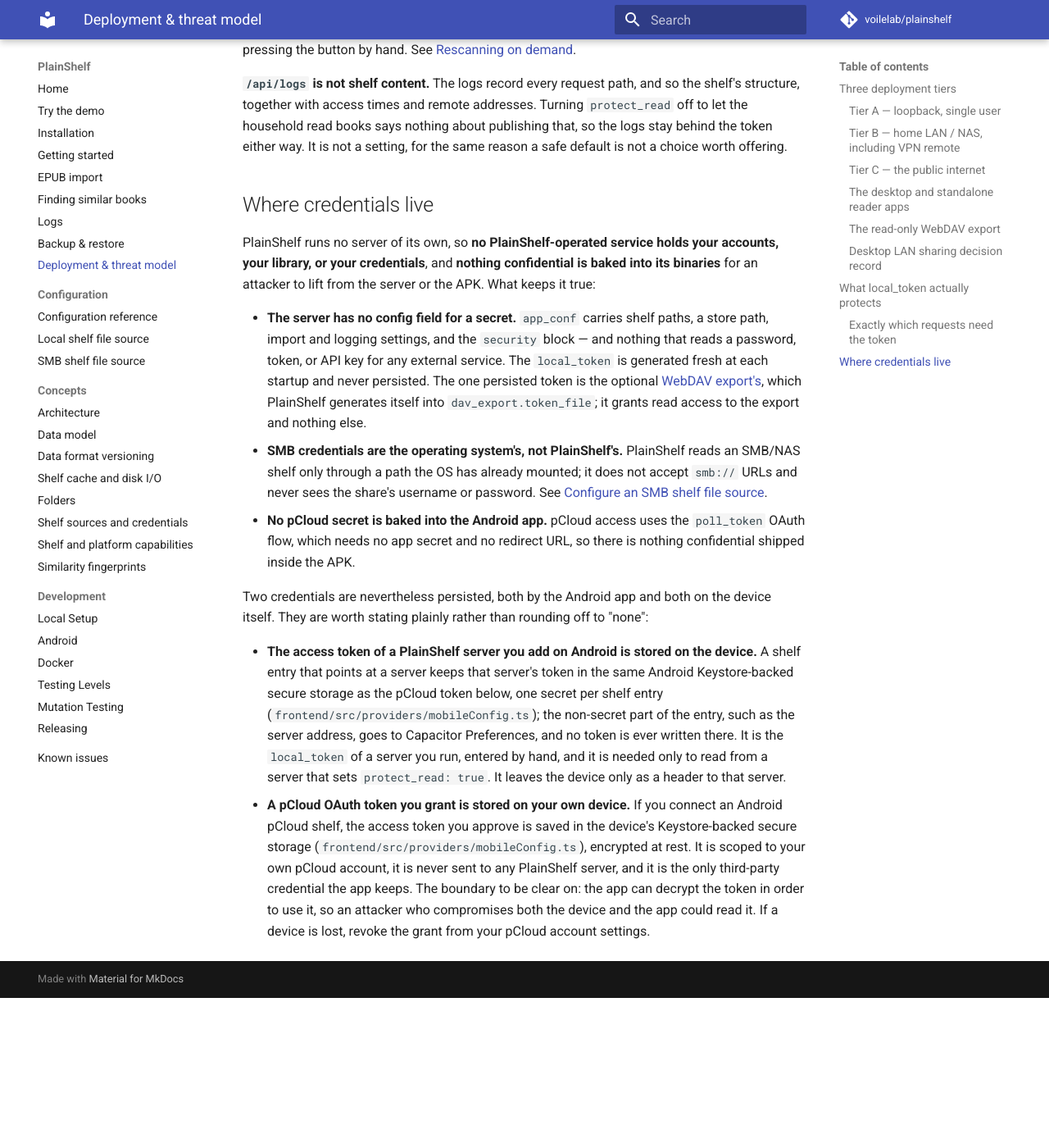
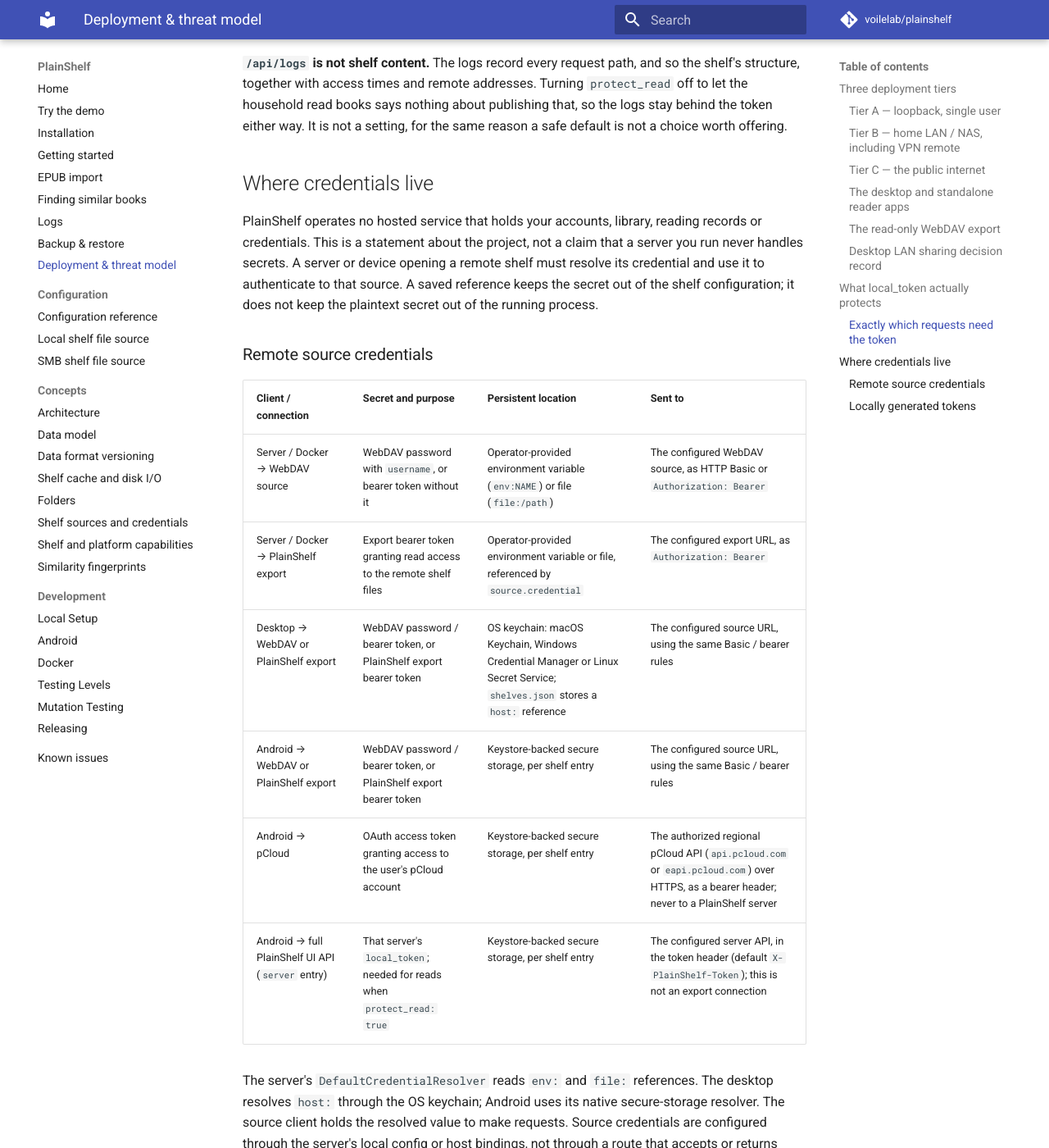
Before and after one commit to voilelab/plainshelf, an MkDocs documentation site: the page built from docs/deployment-and-threat-model.md, in a window 1280 px wide and 1400 px high, scrolled down 7018 px. Shown: the whole window at 82% size. Built offline with MkDocs 1.6.1 and Material for MkDocs 9.7.7, drawn with Linux system fonts in a browser that asks for light colours; comment, search, counter and statistics services are not loaded; before the commit the page ends 8235 px from its top, so only the background shows below that; some of the changed text lies outside the part shown.

Commit message:
Clarify where remote-source credentials are stored and sent (#792)
## 問題

README、部署威脅模型與 SECURITY.md 仍宣稱使用者自己的 server 不會持有憑證，部署頁也稱持久化憑證只有 Android
的兩種 token。現行 server/shelf_source.go 已解析 env/file，desktop/credentials.go
使用 OS keychain，Android 支援 WebDAV／PlainShelf source，這些敘述已過時。

## 改法

- 區分「PlainShelf 不營運保管使用者資料的 hosted service」與「使用者自己的 server／host
必須處理遠端來源秘密」，同步 README、SECURITY.md 與部署頁。
- 集中重寫 Where credentials live，以表格列出 server／Docker、desktop、Android 的
WebDAV password、export bearer token、pCloud OAuth token 與 full-API server
token：用途、保存位置及傳送目的地。
- 補清 Android secure storage 是用 Keystore key 加密 private
SharedPreferences；分享端 lan_share.token 是獨立本機檔案。來源秘密與 UI
local_token、server／desktop／Android export token 分開。
- 在 shelf-sources 與 configuration reference 連回同一份說明，避免重複維護。保留既有 backup
程序，不擴大備份功能範圍。

## 驗收

- server env/file resolver、desktop host resolver、Android
SecureStoragePlugin／mobileConfig、internal/davfs
Basic／bearer、internal/pcloud HTTPS bearer、mobile/lan_share.go 均靜態核對。
- 說明 reference 不代表程序不接觸明文秘密；列出 WebDAV HTTPS 與 PlainShelf LAN export HTTP
明文限制。
- 保留 local_token CSRF、desktop／reader process boundary 與 allowed_origins
取代語意；未改 security mode、CORS、登入、TLS 或秘密儲存實作。
- 核對 backup-and-restore 的 keychain 邊界，補清 host reference／shelf copy 不攜帶
secret store，export-token file 則是讀取秘密。

## 檢查

- `mkdocs build --strict --site-dir /workspace/work/docs-site-123`：通過。
- 六份核對文件的 102 個本機連結及產出 HTML anchor：通過。
- `git diff --check` 與完整 diff 回讀：通過。
- 本次五份文件變更；R2，無行為修改，未跑本機 Go／前端測試。
- 未執行平台 runtime／實機驗收，也沒有憑證外洩的 runtime 證據。

Release notes category: `internal`。

```diff
--- a/docs/deployment-and-threat-model.md
+++ b/docs/deployment-and-threat-model.md
@@ -10,13 +10,12 @@
 [Configuration reference](reference/configuration.md#app_confsecurity); this
 page is about which combinations to choose.
 
-It also records two standing non-goals that hold at every tier:
+Two boundaries apply at every tier:
 
-- **No PlainShelf server holds your credentials, and none are baked into its
-  binaries.** The credentials that are persisted (a pCloud token you grant, and
-  the access token for a PlainShelf server you add on Android) are stored on
-  your own device by the Android app, never by a server. See [Where credentials
-  live](#where-credentials-live).
+- **PlainShelf operates no service that holds your data or credentials.** Your
+  own server or device does read the secrets needed for configured remote
+  sources, and may persist export tokens. No confidential app secret is baked
+  into the binaries. See [Where credentials live](#where-credentials-live).
 - **`local_token` is a CSRF boundary, not access control.** See
   [What `local_token` actually protects](#what-local_token-actually-protects).
 
@@ -294,45 +293,81 @@
 
 ## Where credentials live
 
-PlainShelf runs no server of its own, so **no PlainShelf-operated service holds
-your accounts, your library, or your credentials**, and **nothing confidential is
-baked into its binaries** for an attacker to lift from the server or the APK.
-What keeps it true:
+PlainShelf operates no hosted service that holds your accounts, library,
+reading records or credentials. This is a statement about the project, not a
+claim that a server you run never handles secrets. A server or device opening a
+remote shelf must resolve its credential and use it to authenticate to that
+source. A saved reference keeps the secret out of the shelf configuration; it
+does not keep the plaintext secret out of the running process.
 
-- **The server has no config field for a secret.** `app_conf` carries shelf
-  paths, a store path, import and logging settings, and the `security` block —
-  and nothing that reads a password, token, or API key for any external service.
-  The `local_token` is generated fresh at each startup and never persisted. The
-  one persisted token is the optional [WebDAV export's](#the-read-only-webdav-export),
-  which PlainShelf generates itself into `dav_export.token_file`; it grants
-  read access to the export and nothing else.
-- **SMB credentials are the operating system's, not PlainShelf's.** PlainShelf
-  reads an SMB/NAS shelf only through a path the OS has already mounted; it does
-  not accept `smb://` URLs and never sees the share's username or password. See
-  [Configure an SMB shelf file source](configuring-smb-shelf.md).
-- **No pCloud secret is baked into the Android app.** pCloud access uses the
-  `poll_token` OAuth flow, which needs no app secret and no redirect URL, so
-  there is nothing confidential shipped inside the APK.
+### Remote source credentials
 
-Two credentials are nevertheless persisted, both by the Android app and both on
-the device itself. They are worth stating plainly rather than rounding off to
-"none":
+| Client / connection | Secret and purpose | Persistent location | Sent to |
+|---|---|---|---|
+| Server / Docker → WebDAV source | WebDAV password with `username`, or bearer token without it | Operator-provided environment variable (`env:NAME`) or file (`file:/path`) | The configured WebDAV source, as HTTP Basic or `Authorization: Bearer` |
+| Server / Docker → PlainShelf export | Export bearer token granting read access to the remote shelf files | Operator-provided environment variable or file, referenced by `source.credential` | The configured export URL, as `Authorization: Bearer` |
+| Desktop → WebDAV or PlainShelf export | WebDAV password / bearer token, or PlainShelf export bearer token | OS keychain: macOS Keychain, Windows Credential Manager or Linux Secret Service; `shelves.json` stores a `host:` reference | The configured source URL, using the same Basic / bearer rules |
+| Android → WebDAV or PlainShelf export | WebDAV password / bearer token, or PlainShelf export bearer token | Keystore-backed secure storage, per shelf entry | The configured source URL, using the same Basic / bearer rules |
+| Android → pCloud | OAuth access token granting access to the user's pCloud account | Keystore-backed secure storage, per shelf entry | The authorized regional pCloud API (`api.pcloud.com` or `eapi.pcloud.com`) over HTTPS, as a bearer header; never to a PlainShelf server |
+| Android → full PlainShelf UI API (`server` entry) | That server's `local_token`; needed for reads when `protect_read: true` | Keystore-backed secure storage, per shelf entry | The configured server API, in the token header (default `X-PlainShelf-Token`); this is not an export connection |
 
-- **The access token of a PlainShelf server you add on Android is stored on the
-  device.** A shelf entry that points at a server keeps that server's token in
-  the same Android Keystore-backed secure storage as the pCloud token below, one
-  secret per shelf entry (`frontend/src/providers/mobileConfig.ts`); the
-  non-secret part of the entry, such as the server address, goes to Capacitor
-  Preferences, and no token is ever written there. It is the `local_token` of a
-  server you run, entered by hand, and it is needed only to read from a server
-  that sets `protect_read: true`. It leaves the device only as a header to that
-  server.
-- **A pCloud OAuth token you grant is stored on your own device.** If you connect
-  an Android pCloud shelf, the access token you approve is saved in the device's
-  Keystore-backed secure storage
-  (`frontend/src/providers/mobileConfig.ts`), encrypted at rest. It is scoped to
-  your own pCloud account, it is never sent to any PlainShelf server, and it is
-  the only third-party credential the app keeps. The boundary to be clear on: the
-  app can decrypt the token in order to use it, so an attacker who compromises
-  both the device and the app could read it. If a device is lost, revoke the
-  grant from your pCloud account settings.
+The server's `DefaultCredentialResolver` reads `env:` and `file:` references.
+The desktop resolves `host:` through the OS keychain; Android uses its native
+secure-storage resolver. The source client holds the resolved value to make
+requests. Source credentials are configured through the server's local config
+or host bindings, not through a route that accepts or returns secrets on the UI
+HTTP API. See [Shelf sources and credentials](concepts/shelf-sources.md#credentials)
+and the [source configuration reference](reference/configuration.md#shelvessource).
+
+On Android, secure storage encrypts values in private SharedPreferences with an
+AES-GCM key held in Android Keystore. Non-secret shelf settings live separately
+in Capacitor Preferences; per-entry secrets use
+`plainshelf.mobile.secret.<entryID>`. The app can decrypt them to use them, so
+storage encryption does not protect against an attacker controlling the app and
+device. pCloud's `poll_token` authorization needs no app secret or redirect URI;
+no confidential pCloud app secret ships in the APK. If the device is lost,
+revoke its pCloud grant from the account settings.
+
+HTTP Basic encodes credentials; it does not encrypt them. A WebDAV source may
+use HTTPS, but PlainShelf's own LAN export currently speaks plain HTTP: its
+token and shelf contents are visible to anyone able to observe that traffic.
+Keep it on Tier B's trusted LAN / VPN, never the public internet. The same
+transport concern applies to a full-API token sent over HTTP; a token is not a
+substitute for transport protection or a user login.
+
+### Locally generated tokens
+
+These have different purposes from remote-source passwords and OAuth tokens:
+
+- **UI API `local_token`:** generated afresh at server startup, not persisted by
+  the server, and delivered to its web UI on page load. Android may save a copy
+  for a full-API connection. It is the [CSRF boundary](#what-local_token-actually-protects),
+  not user authentication or the LAN export's bearer token.
+- **Server WebDAV export token:** generated into `dav_export.token_file` with
+  mode `0600`, persists across restarts, and is checked on export requests.
+  The operator supplies a copy to reading clients; the file must not be in the
+  exported tree. See [Token file location](reference/configuration.md#token-file-location).
+- **Desktop LAN share token:** generated into `lan_share.token` in the desktop
+  data root, outside shelves. It persists independently of imported source
+  credentials in the keychain. The running share displays it and includes it in
+  the QR payload; replacing it invalidates the old token on subsequent requests.
+- **Android LAN share token:** generated into `lan_share.token` in the embedded
+  runtime's private data directory. This publisher token is a local file, not a
+  source credential in Keystore-backed storage. It persists and can be rotated;
+  the running share exposes it to the user through its connection details / QR.
+
+Export tokens authorize read access to the files the listener exports. They do
+not enable writes, shelf management, or access to the desktop's in-process UI
+API. `SecurityModeNone` still relies on the Wails process boundary; neither this
+credential model nor the export changes `allowed_origins` replacement semantics.
+
+SMB remains an OS-mounted filesystem: PlainShelf receives a mount path and does
+not handle the SMB account or password. See
+[Configure an SMB shelf file source](configuring-smb-shelf.md).
+
+Shelf files, host configuration, secret stores and export-token files are
+separate storage. Copying a shelf or a `host:` reference does not copy its
+keychain / Keystore credential, while copying an export-token file does copy a
+read-access secret. Consult [Backup and restore](backup-and-restore.md) for the
+existing host procedures; protect any credential files you back up and plan to
+reconnect sources whose secret store was not restored.
```
Also changed, not shown: README.md (+3 -2 lines), SECURITY.md (+1 -1 lines), docs/concepts/shelf-sources.md (+5 -0 lines), docs/reference/configuration.md (+7 -0 lines).
